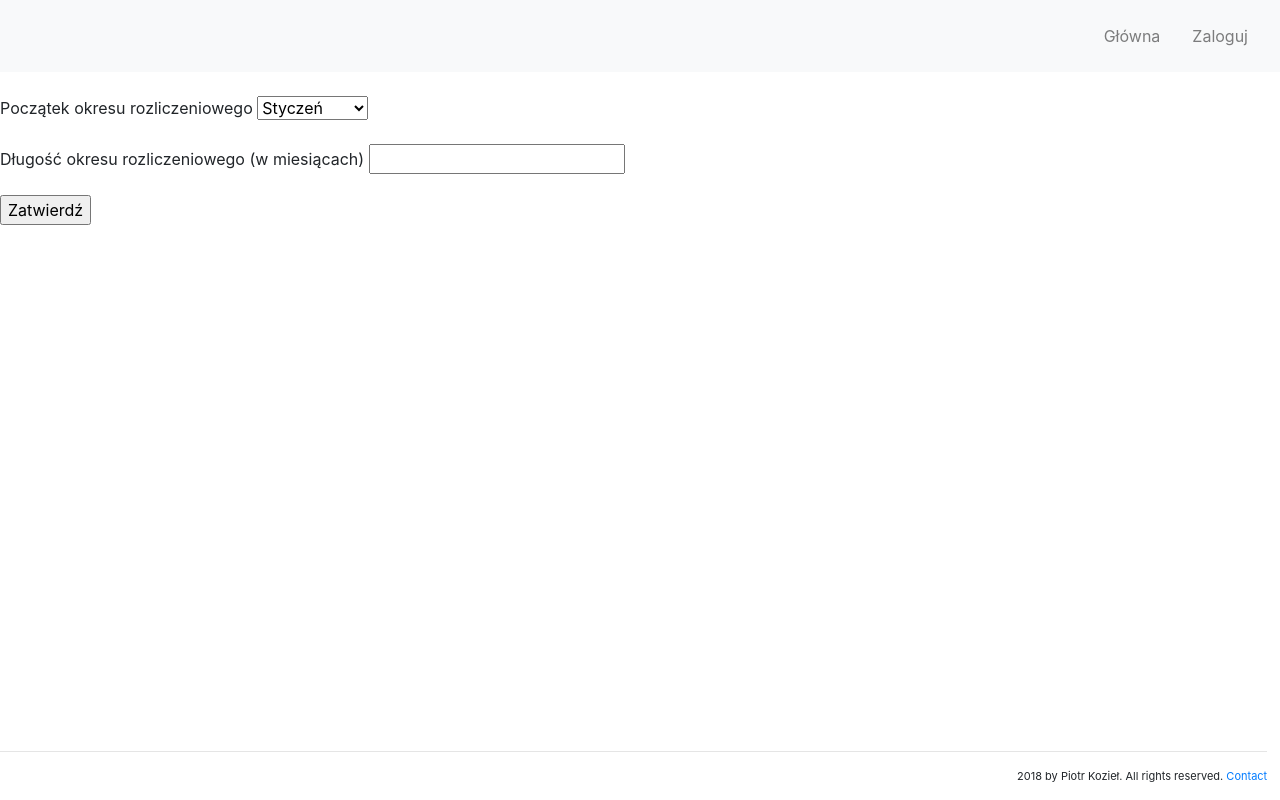
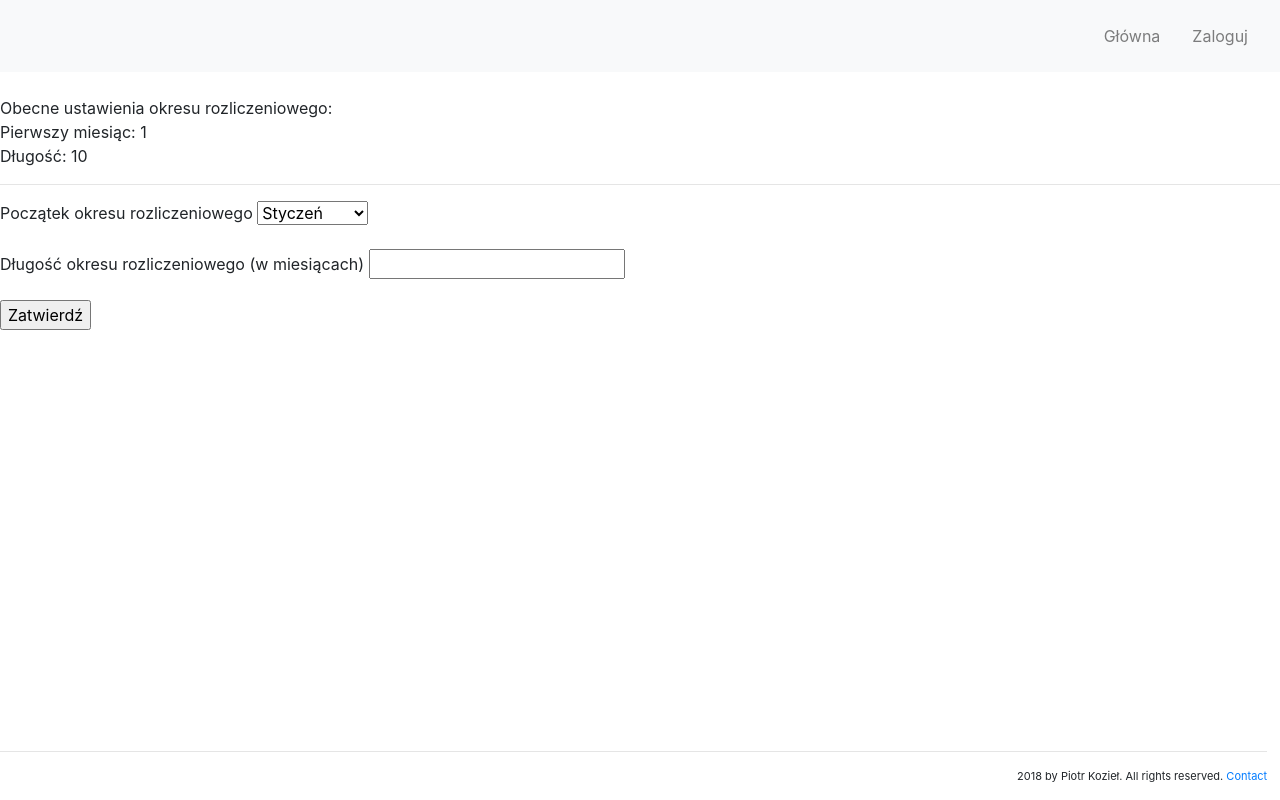
Before and after one commit to KozielPiotr/work-schedules, a Flask app: page /billing-period in a window 1280 px wide. Run offline with Flask 2, Linux system fonts and the light colour scheme; tables that the repository leaves empty hold one stand-in row (values such as "Sample post"); some libraries are stand-ins or nearby versions.

Commit message:
Finished function and template for billing period settings

```diff
--- a/app/routes.py
+++ b/app/routes.py
@@ -135,6 +135,8 @@ def billing_period():
         #flash("Użytkownik nie ma uprawnień do wyświetlenia tej strony")
         #return redirect(url_for("index"))
     form = BillingPeriod()
+    cur_begin = Billing_period.query.filter_by(id=1).first().begin
+    cur_duration = Billing_period.query.filter_by(id=1).first().duration
     if form.validate_on_submit():
         begin = form.begin_month.data
         duration = form.length_of_billing_period.data
@@ -149,7 +151,8 @@ def billing_period():
 
             db.session.commit()
         return "OK"
-    return render_template("billing_period.html", title="Grafiki - okres rozliczeniowy", form=form)
+    return render_template("billing_period.html", title="Grafiki - okres rozliczeniowy", form=form,
+                           cur_begin=cur_begin, cur_duration=cur_duration)
 
 
 # gets data for new schedule
--- a/app/templates/billing_period.html
+++ b/app/templates/billing_period.html
@@ -2,6 +2,12 @@
 
 {% block content %}
     <div>
+        <p>
+            Obecne ustawienia okresu rozliczeniowego:<br>
+            Pierwszy miesiąc: {{ cur_begin }}<br>
+            Długość: {{ cur_duration }}
+            <hr>
+        </p>
         <form action="" method="post">
         {{ form.hidden_tag() }}
             <p>
--- a/app/templates/index.html
+++ b/app/templates/index.html
@@ -23,6 +23,7 @@
             <div class="card-body">
                 <h5 class="card-title">Administrator</h5>
             <ul class="list-group list-group-flush">
+                <li class="list-group-item"><a href="{{ url_for('billing_period') }}" class="btn btn-primary">Określenie okresu rozliczeniowego</a></li>
                 <li class="list-group-item"><a href="{{ url_for('new_user') }}" class="btn btn-primary">Nowy użytkownik</a></li>
                 <li class="list-group-item"><a href="{{ url_for('new_shop') }}" class="btn btn-primary">Nowy sklep</a></li>
                 <li class="list-group-item"><a href="{{ url_for('user_to_shop') }}" class="btn btn-primary">Powiązania użytkownik - sklep</a></li>
```
Also changed, not shown: app.db.
